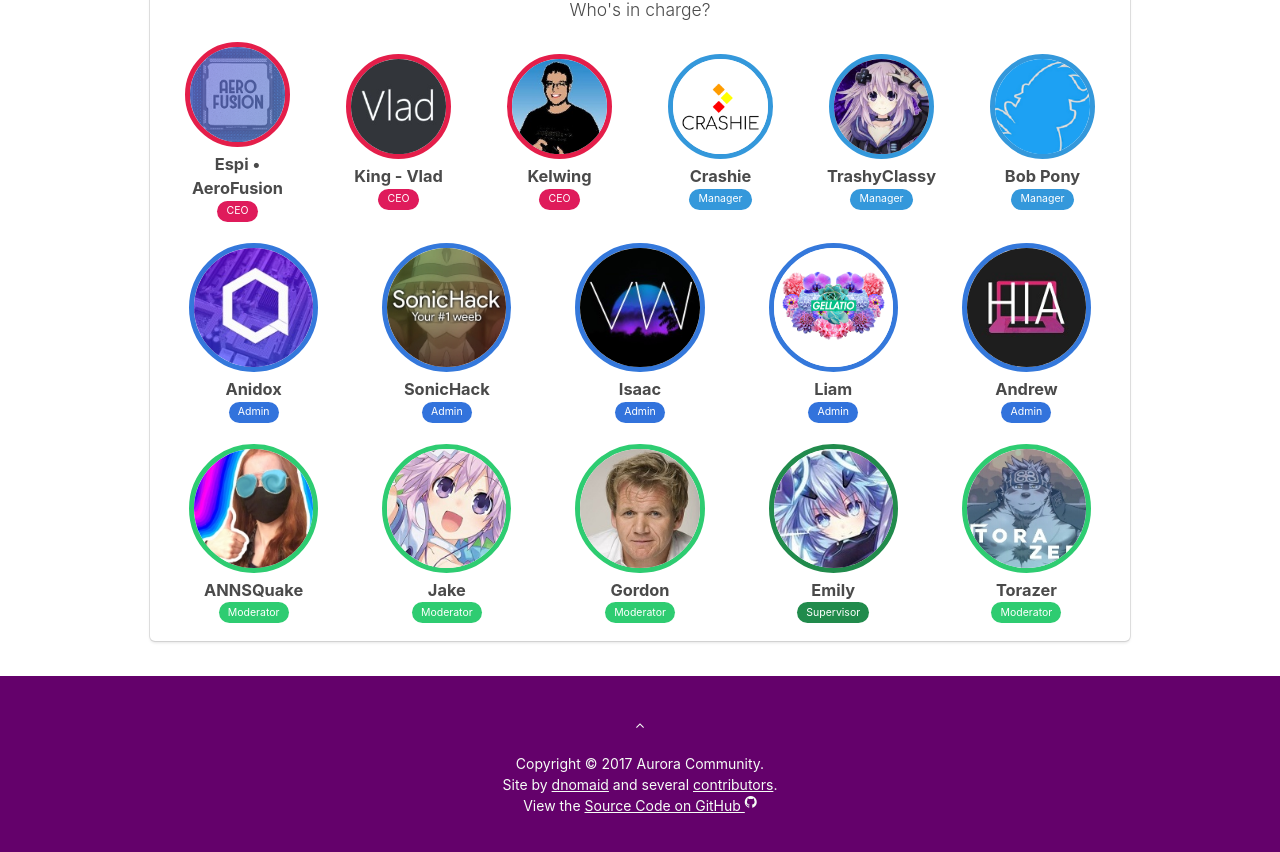
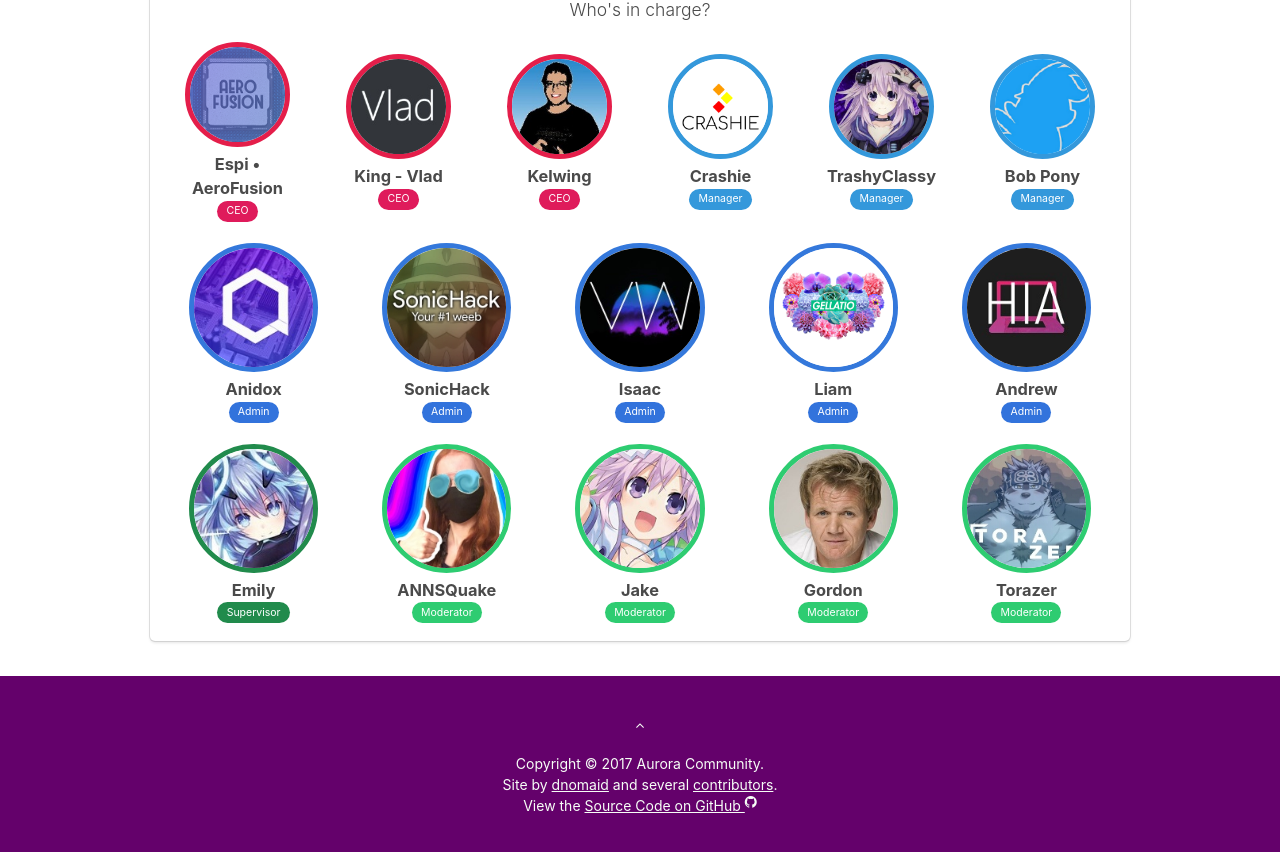
Before and after one commit to AuroraCommunity/AuroraCommunity.github.io, a Jekyll site: the page built from index.html, in a window 1280 px wide and 900 px high, scrolled down 815 px. Shown: the top 852 px of the window. Built offline with Jekyll 4.4.1, drawn with Linux system fonts in a browser that asks for light colours; nearby versions of some CDN libraries.

Commit message:
Update index.html

```diff
--- a/index.html
+++ b/index.html
@@ -70,6 +70,11 @@ layout: page
                 </div>
                 <div class="columns">
 
+					   <div class="column">
+                       <a href="https://twitter.com/EmilyElectriccc" rel="noopener noreferrer" target="_blank"><img class="someone supervisor" src="/img/people/electric.jpg"></a>
+                        <h3>Emily</h3><span class="tag is-supervisor">Supervisor</span>
+			    </div>
+
                     <div class="column">
                         <a href="https://youtube.com/annsquake" rel="noopener noreferrer" target="_blank"><img class="someone mod" src="/img/people/annsquake.jpg"></a>
                         <h3>ANNSQuake</h3><span class="tag is-mod">Moderator</span>
@@ -85,10 +90,7 @@ layout: page
                        <a href="https://twitter.com/TheGordonRam" rel="noopener noreferrer" target="_blank"><img class="someone mod" src="/img/people/gordon.jpg"></a>
                         <h3>Gordon</h3><span class="tag is-mod">Moderator</span>
                     </div>
-					   <div class="column">
-                       <a href="https://twitter.com/EmilyElectriccc" rel="noopener noreferrer" target="_blank"><img class="someone supervisor" src="/img/people/electric.jpg"></a>
-                        <h3>Emily</h3><span class="tag is-supervisor">Supervisor</span>
-			    </div>
+
 							   <div class="column">
                        <a href="https://twitter.com/TorazerYT" rel="noopener noreferrer" target="_blank"><img class="someone mod" src="/img/people/torazer.jpg"></a>
                         <h3>Torazer</h3><span class="tag is-mod">Moderator</span>
```
